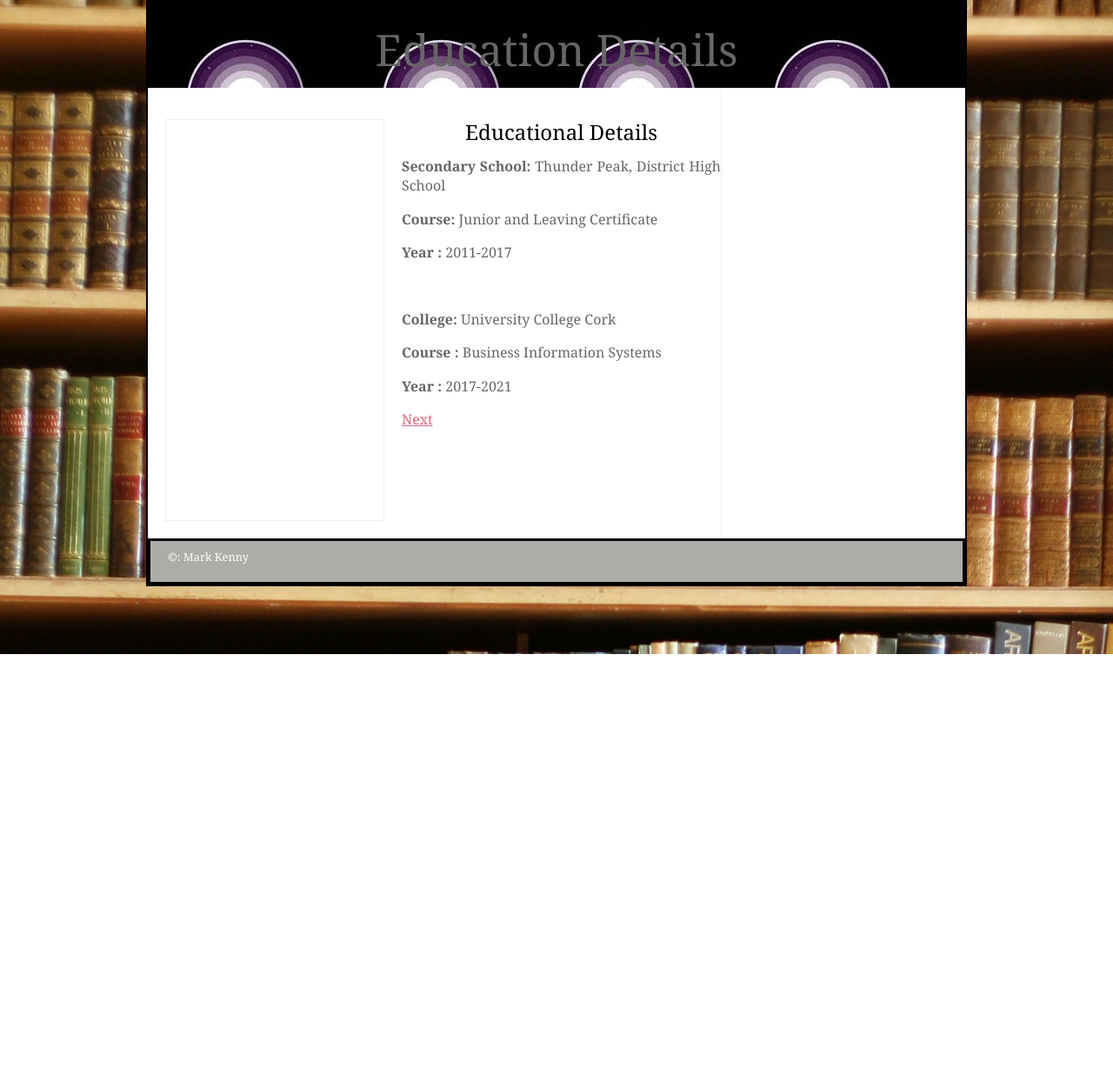
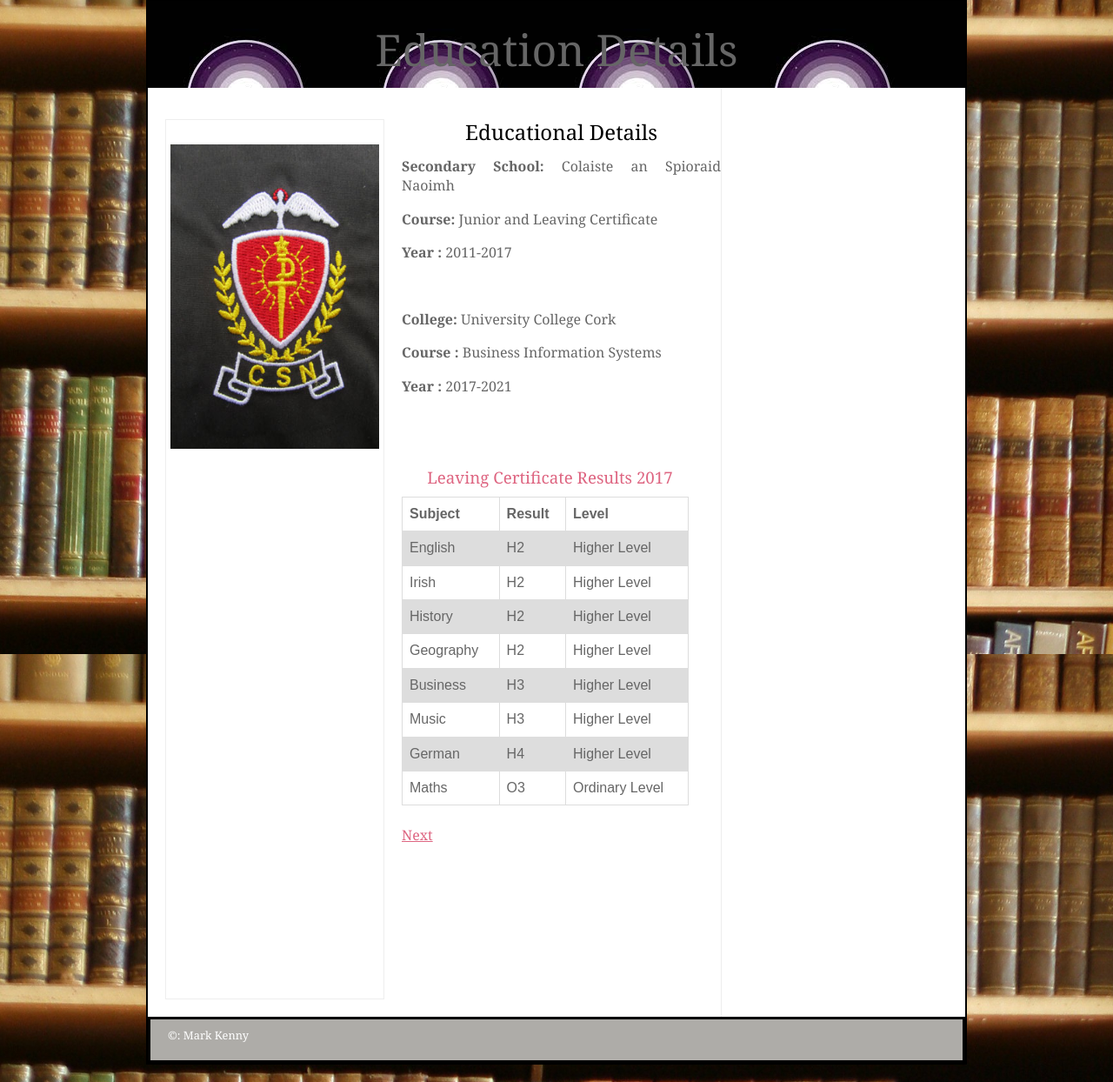
Before and after one commit to Mark00Kenny/Is113117477866, a PHP site: page /cv_page2.html in a window 1280 px wide. Shown: the part 48-1292 px from the top of the page at 87% size. Before the commit the page ends 800 px from the top, so only its background shows below. Run offline with PHP 8.4, Linux system fonts and the light colour scheme; some libraries are stand-ins or nearby versions.

Commit message:
Final Look

```diff
--- a/Interests/cloud.html
+++ b/Interests/cloud.html
@@ -71,8 +71,8 @@ figure{  width: 270px;
               <a href="../Interests/interests.html">Interests</a>
               <a href ="../ebusiness/intro_to_ebus.html"> E business</a>
               <a href ="../Interests/cloud.html"> Cloud Services</a>
-              <a href="../https://is113117477866.herokuapp.com">is1113117477866 Heroku</a>
-              <a href="../https://github.com/Mark00Kenny/Is113117477866/graphs/commit-activity">GitHub </a>
+              <a href="https://is113117477866.herokuapp.com">is1113117477866 Heroku</a>
+              <a href="https://github.com/Mark00Kenny/Is113117477866/graphs/commit-activity">GitHub </a>
             </div>
 
 
--- a/Interests/cloud2.html
+++ b/Interests/cloud2.html
@@ -64,8 +64,8 @@ figure{  width: 270px;
               <a href="../Interests/interests.html">Interests</a>
               <a href ="../ebusiness/intro_to_ebus.html"> E business</a>
               <a href ="../Interests/cloud.html"> Cloud Services</a>
-              <a href="../https://is113117477866.herokuapp.com">is1113117477866 Heroku</a>
-              <a href="../https://github.com/Mark00Kenny/Is113117477866/graphs/commit-activity">GitHub </a>
+              <a href="https://is113117477866.herokuapp.com">is1113117477866 Heroku</a>
+              <a href=".https://github.com/Mark00Kenny/Is113117477866/graphs/commit-activity">GitHub </a>
             </div>
 
 
--- a/cv_page1.html
+++ b/cv_page1.html
@@ -76,8 +76,8 @@ figure{  width: 240px;
   <a href="../Interests/interests.html">Interests</a>
   <a href ="../ebusiness/intro_to_ebus.html"> E business</a>
   <a href ="../Interests/cloud.html"> Cloud Services</a>
-  <a href="../https://is113117477866.herokuapp.com">is1113117477866 Heroku</a>
-  <a href="../https://github.com/Mark00Kenny/Is113117477866/graphs/commit-activity">GitHub </a>
+  <a href="https://is113117477866.herokuapp.com">is1113117477866 Heroku</a>
+  <a href="https://github.com/Mark00Kenny/Is113117477866/graphs/commit-activity">GitHub </a>
 </div>
 
 
--- a/cv_page2.html
+++ b/cv_page2.html
@@ -62,8 +62,26 @@ p{
 }
 
 figure{  width: 240px;
-        height: 450px;
+        height: 1000px;
 
+
+}
+/* Creating a style fot the table for my leaving certificate results*/
+
+table {
+    font-family: arial, sans-serif;
+    border-collapse: collapse;
+    width: 50%;
+}
+
+td, th {
+    border: 1px solid #dddddd;
+    text-align: left;
+    padding: 8px;
+}
+
+tr:nth-child(even) {
+    background-color: #dddddd;
 }
 
 </style>
@@ -77,8 +95,8 @@ figure{  width: 240px;
   <a href="../Interests/interests.html">Interests</a>
   <a href ="../ebusiness/intro_to_ebus.html"> E business</a>
   <a href ="../Interests/cloud.html"> Cloud Services</a>
-  <a href="../https://is113117477866.herokuapp.com">is1113117477866 Heroku</a>
-  <a href="../https://github.com/Mark00Kenny/Is113117477866/graphs/commit-activity">GitHub </a>
+  <a href="https://is113117477866.herokuapp.com">is1113117477866 Heroku</a>
+  <a href="https://github.com/Mark00Kenny/Is113117477866/graphs/commit-activity">GitHub </a>
 </div>
 
 
@@ -108,12 +126,17 @@ function closeNav() {
                     <p></p>
                         <figure>
 
+                           <br />
+                        <img width="100%" height="35%" src ="csn.jpg">
+
+
+
                         </figure>
                         <hgroup>
                             <h2> Educational Details</h2>
 
                         </hgroup>
-                        <p><strong> Secondary School: </strong> Thunder Peak, District High School</p>
+                        <p><strong> Secondary School: </strong> Colaiste an Spioraid Naoimh</p>
         <p><strong> Course: </strong>Junior and Leaving Certificate</p>
         <p><strong> Year : </strong> 2011-2017</p>
 
@@ -123,10 +146,67 @@ function closeNav() {
         <p><strong> Course : </strong>Business Information Systems</p>
         <p><strong> Year : </strong> 2017-2021</p>
 
+        <!-- Creating a table for my LC Results -->
+        <br /> <br /> <br />
+
+        <h3> &nbsp&nbsp&nbsp&nbsp&nbsp Leaving Certificate Results 2017</h3>
+
+        <table>
+          <tr>
+            <th>Subject</th>
+            <th>Result</th>
+            <th>Level</th>
+          </tr>
+          <tr>
+            <td>English</td>
+            <td>H2</td>
+            <td>Higher Level</td>
+          </tr>
+          <tr>
+            <td>Irish</td>
+            <td>H2</td>
+            <td>Higher Level</td>
+          </tr>
+          <tr>
+            <td>History</td>
+            <td>H2</td>
+            <td>Higher Level</td>
+          </tr>
+          <tr>
+            <td>Geography</td>
+            <td>H2</td>
+            <td>Higher Level</td>
+          </tr>
+          <tr>
+            <td>Business</td>
+            <td>H3</td>
+            <td>Higher Level</td>
+          </tr>
+          <tr>
+            <td>Music</td>
+            <td>H3</td>
+            <td>Higher Level</td>
+          </tr>
+
+          <tr>
+            <td>German</td>
+            <td>H4</td>
+            <td>Higher Level</td>
+          </tr>
+
+          <tr>
+            <td>Maths</td>
+            <td>O3</td>
+            <td>Ordinary Level</td>
+          </tr>
+        </table>
+
+        <br />
+
             <a href="cv_page3.html" class="btn btn-dark">Next</a>
 
 
-                    <br><br><br><br>
+
                 </section>
 
 
--- a/cv_page3.html
+++ b/cv_page3.html
@@ -72,8 +72,8 @@ figure{  width: 240px;
   <a href="../Interests/interests.html">Interests</a>
   <a href ="../ebusiness/intro_to_ebus.html"> E business</a>
   <a href ="../Interests/cloud.html"> Cloud Services</a>
-  <a href="../https://is113117477866.herokuapp.com">is1113117477866 Heroku</a>
-  <a href="../https://github.com/Mark00Kenny/Is113117477866/graphs/commit-activity">GitHub </a>
+  <a href="https://is113117477866.herokuapp.com">is1113117477866 Heroku</a>
+  <a href="https://github.com/Mark00Kenny/Is113117477866/graphs/commit-activity">GitHub </a>
 </div>
 
 
--- a/ebusiness/Ebus1.php
+++ b/ebusiness/Ebus1.php
@@ -51,8 +51,8 @@ and then the layout for the form-->
   <a href="../Interests/interests.html">Interests</a>
   <a href ="../ebusiness/intro_to_ebus.html"> E business</a>
   <a href ="../Interests/cloud.html"> Cloud Services</a>
-  <a href="../https://is113117477866.herokuapp.com">is1113117477866 Heroku</a>
-  <a href="../https://github.com/Mark00Kenny/Is113117477866/graphs/commit-activity">GitHub </a>
+  <a href="https://is113117477866.herokuapp.com">is1113117477866 Heroku</a>
+  <a href="https://github.com/Mark00Kenny/Is113117477866/graphs/commit-activity">GitHub </a>
 </div>
 
 
--- a/ebusiness/Ebus2.php
+++ b/ebusiness/Ebus2.php
@@ -52,8 +52,8 @@ session_start();
           <a href="../Interests/interests.html">Interests</a>
           <a href ="../ebusiness/intro_to_ebus.html"> E business</a>
           <a href ="../Interests/cloud.html"> Cloud Services</a>
-          <a href="../https://is113117477866.herokuapp.com">is1113117477866 Heroku</a>
-          <a href="../https://github.com/Mark00Kenny/Is113117477866/graphs/commit-activity">GitHub </a>
+          <a href="https://is113117477866.herokuapp.com">is1113117477866 Heroku</a>
+          <a href="https://github.com/Mark00Kenny/Is113117477866/graphs/commit-activity">GitHub </a>
         </div>
 
 
@@ -122,7 +122,7 @@ session_start();
 
                 <br/>
 
-             <input type="text" name="email" placeholder="E-mail" maxlength="30"> <br>
+             <input type="email" name="email" placeholder="E-mail" > <br>
 
                  <hr />
 
--- a/ebusiness/Ebus3.php
+++ b/ebusiness/Ebus3.php
@@ -44,8 +44,8 @@ session_start();
   <a href="../Interests/interests.html">Interests</a>
   <a href ="../ebusiness/intro_to_ebus.html"> E business</a>
   <a href ="../Interests/cloud.html"> Cloud Services</a>
-  <a href="../https://is113117477866.herokuapp.com">is1113117477866 Heroku</a>
-  <a href="../https://github.com/Mark00Kenny/Is113117477866/graphs/commit-activity">GitHub </a>
+  <a href="https://is113117477866.herokuapp.com">is1113117477866 Heroku</a>
+  <a href="https://github.com/Mark00Kenny/Is113117477866/graphs/commit-activity">GitHub </a>
 </div>
 
 
--- a/homepage.html
+++ b/homepage.html
@@ -121,8 +121,8 @@ height:100%;
   <a href="../Interests/interests.html">Interests</a>
   <a href ="../ebusiness/intro_to_ebus.html"> E business</a>
   <a href ="../Interests/cloud.html"> Cloud Services</a>
-  <a href="../https://is113117477866.herokuapp.com">is1113117477866 Heroku</a>
-  <a href="../https://github.com/Mark00Kenny/Is113117477866/graphs/commit-activity">GitHub </a>
+  <a href="https://is113117477866.herokuapp.com"> is1113117477866 Heroku</a>
+  <a href="https://github.com/Mark00Kenny/Is113117477866/graphs/commit-activity"> GitHub </a>
 </div>
 
 
```
Also changed, not shown: Interests/interests.html (+4 -4 lines), ebusiness/intro_to_ebus.html (+4 -4 lines), csn.jpg (added), csn_build.jpg (added).
